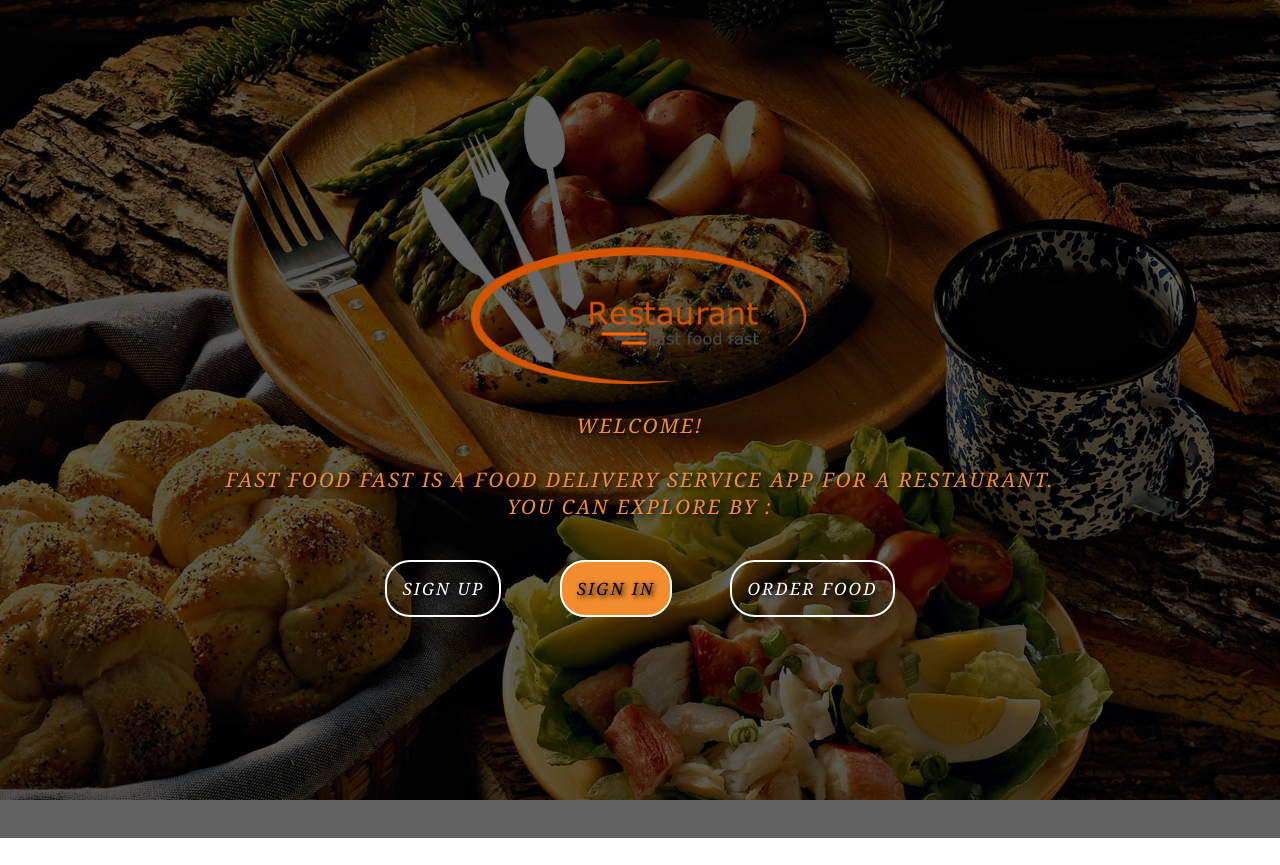
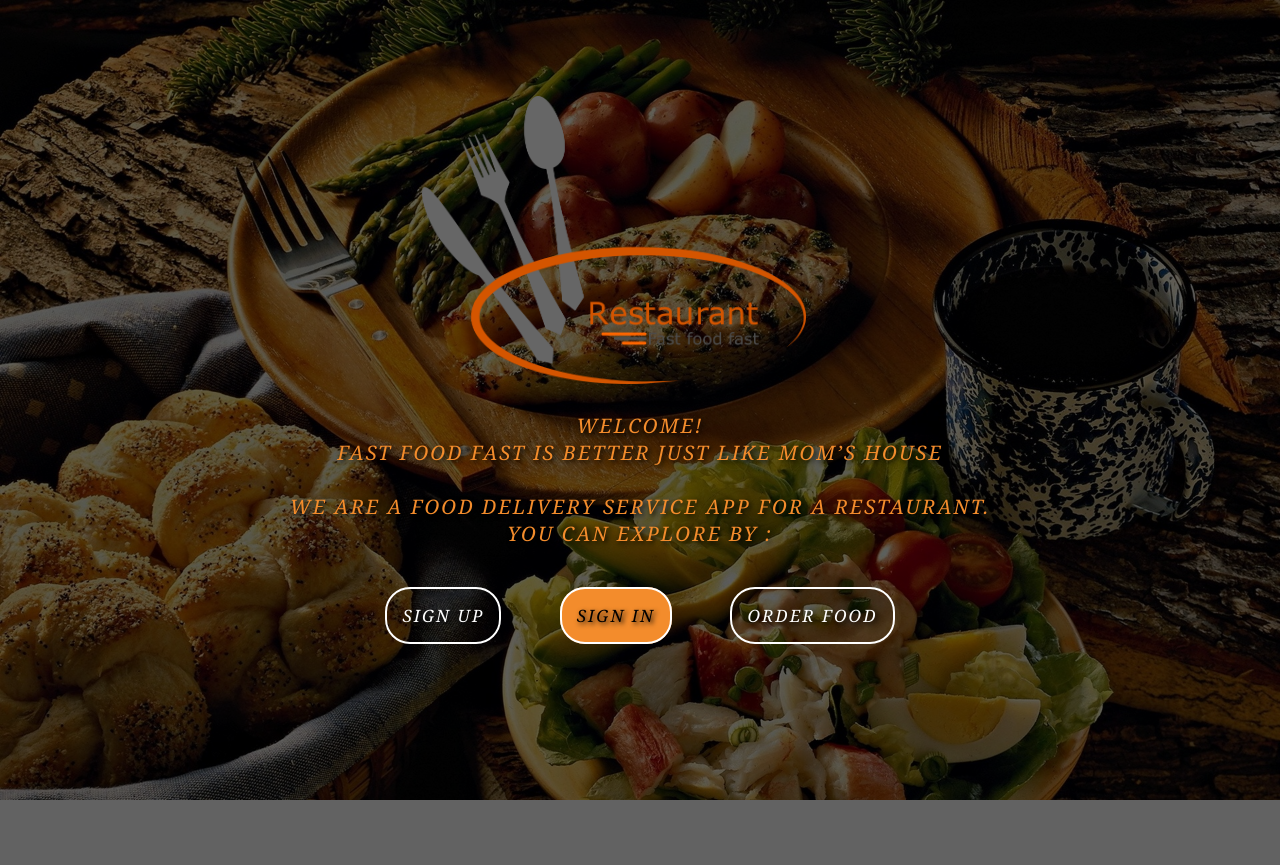
Before and after one commit to Darius-Ndubi/Fast-Food-Fast, a plain HTML site: page UI/index.html in a window 1280 px wide. Before the commit the page ends 838 px from the top, so only its background shows below. Drawn offline with Linux system fonts and the light colour scheme.

Commit message:
[Fix #160088014] Adds slogan

```diff
--- a/UI/index.html
+++ b/UI/index.html
@@ -17,8 +17,11 @@
             <p>
                 Welcome!
                 <br>
-                <br>Fast Food Fast is a food delivery service app for a restaurant.
+                Fast Food Fast is better just like Mom’s house
                 <br>
+                <br>We are a food delivery service app for a restaurant.
+                <br>
+
                 You can explore by :
                 <br>
                 <br>
```
